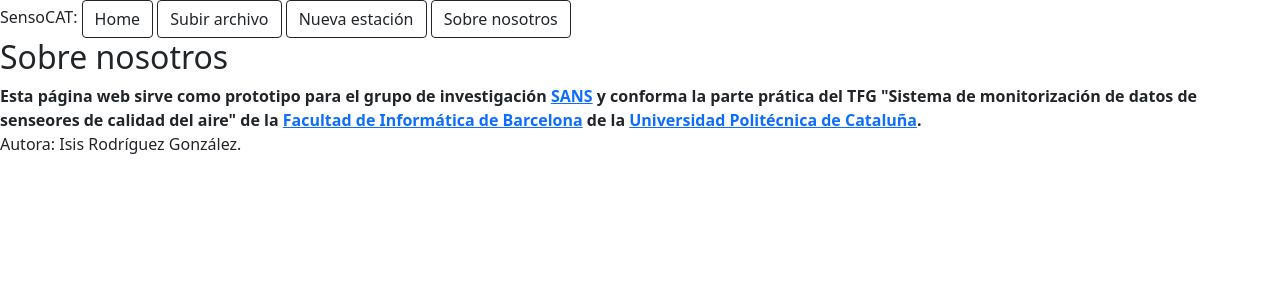
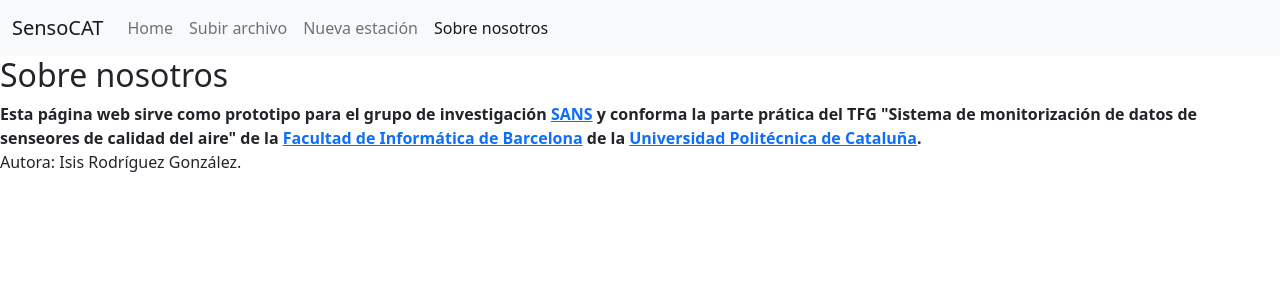
Before and after one commit to isisrg/SensoCat, a Flask app: page /about in a window 1280 px wide. Shown: the top 300 px of the page. Run offline with Flask 2, Linux system fonts and the light colour scheme.

Commit message:
navbar funcional
arreglado el class active para cada página

```diff
--- a/app/templates/about.html
+++ b/app/templates/about.html
@@ -1,4 +1,11 @@
 {% extends "base.html" %}
+
+{% block navbar %}
+    <a class="nav-link" aria-current="page" href="{{ url_for('home') }}">Home</a>
+    <a class="nav-link" href="{{ url_for('upload') }}">Subir archivo</a>
+    <a class="nav-link" href="{{ url_for('new_station') }}">Nueva estación</a>
+    <a class="nav-link active" href="{{ url_for('about') }}">Sobre nosotros</a>
+{% endblock %}
 
 {% block content %}
 	<h2> Sobre nosotros </h2>
--- a/app/templates/base.html
+++ b/app/templates/base.html
@@ -9,20 +9,22 @@
 		{% block map %} {% endblock %}
 		<link href="https://cdn.jsdelivr.net/npm/bootstrap@5.1.3/dist/css/bootstrap.min.css" rel="stylesheet" integrity="sha384-1BmE4kWBq78iYhFldvKuhfTAU6auU8tT94WrHftjDbrCEXSU1oBoqyl2QvZ6jIW3" crossorigin="anonymous">
 		<script src="https://cdn.jsdelivr.net/npm/bootstrap@5.1.3/dist/js/bootstrap.bundle.min.js" integrity="sha384-ka7Sk0Gln4gmtz2MlQnikT1wXgYsOg+OMhuP+IlRH9sENBO0LRn5q+8nbTov4+1p" crossorigin="anonymous"></script>
-
 	</head>
 	<body>
-		<div>
-			SensoCAT:
-			<!-- <button class="btn btn-light"><a href="{{ url_for('home') }}">Home</a></button> -->
-			<!-- <button class="btn btn-light"><a href="{{ url_for('upload') }}">Subir archivo</a></button> -->
-			<!-- <button class="btn btn-light"><a href="{{ url_for('new_station') }}">Nueva estación</a></button> -->
-			<!-- <button class="btn btn-light"><a href="{{ url_for('about') }}">Sobre nosotros</a></button> -->
-			<a href="{{ url_for('home') }}"><button class="btn btn-outline-dark">Home</button></a>
-			<a href="{{ url_for('upload') }}"><button class="btn btn-outline-dark">Subir archivo</button></a>
-			<a href="{{ url_for('new_station') }}"><button class="btn btn-outline-dark">Nueva estación</button></a>
-			<a href="{{ url_for('about') }}"><button class="btn btn-outline-dark">Sobre nosotros</button></a>
-		</div>
+		<nav class="navbar navbar-expand-lg navbar-light bg-light">
+			<div class="container-fluid">
+				<a class="navbar-brand" href="#">SensoCAT</a>
+				<button class="navbar-toggler" type="button" data-bs-toggle="collapse" data-bs-target="#navbarNavAltMarkup" aria-controls="navbarNavAltMarkup" aria-expanded="false" aria-label="Toggle navigation">
+				<span class="navbar-toggler-icon"></span>
+				</button>
+				<div class="collapse navbar-collapse" id="navbarNavAltMarkup">
+				<div class="navbar-nav">
+					{% block navbar %} {% endblock %}
+				</div>
+				</div>
+			</div>
+		</nav>
+
 		{% block content %}{% endblock %}
 	</body>
 	{% block script %}{% endblock %}
```
Also changed, not shown: app/templates/home.html (+7 -0 lines), app/templates/new_station.html (+7 -0 lines), app/templates/upload.html (+7 -0 lines).
